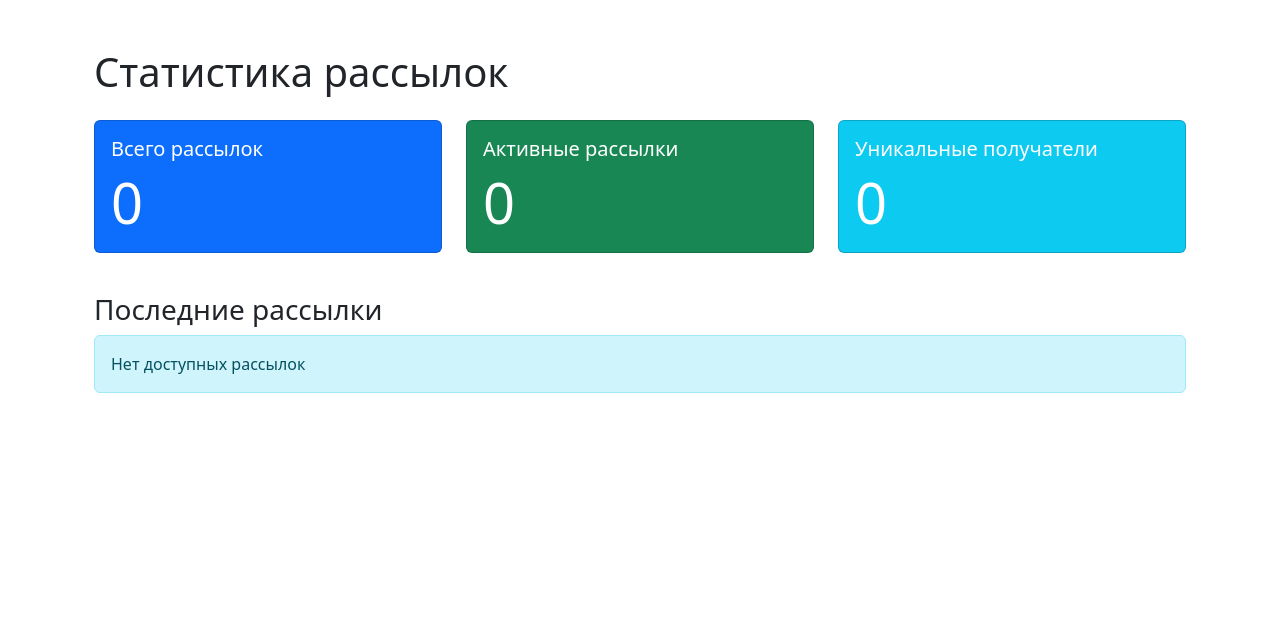
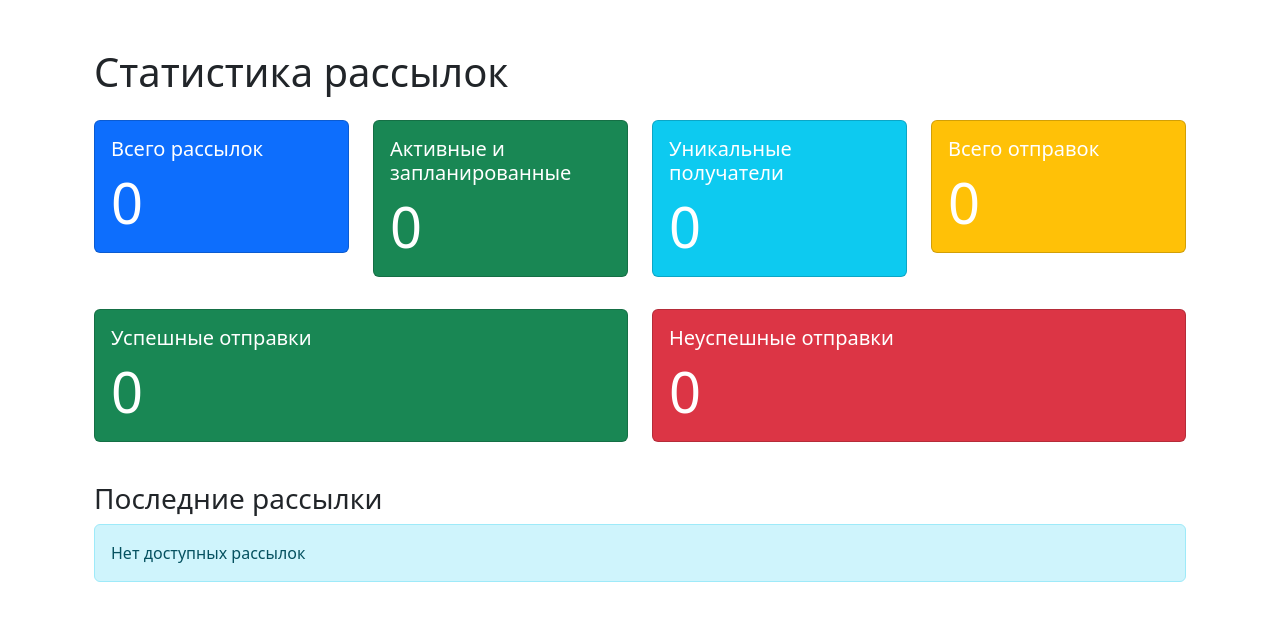
Before and after one commit to eburgcustom/Course_paper_4, a Django app: page / in a window 1280 px wide. Shown: the part 56-677 px from the top of the page. Run offline with Django 5.2, Linux system fonts and the light colour scheme; data that the repository does not hold is empty; some libraries are stand-ins or nearby versions.

Commit message:
statistics and reports

```diff
--- a/clients/templates/clients/home.html
+++ b/clients/templates/clients/home.html
@@ -1,11 +1,12 @@
 {% extends "clients/base.html" %}
+{% load math_filters %}
 
 {% block content %}
 <div class="container mt-5">
     <h1 class="mb-4">Статистика рассылок</h1>
 
     <div class="row">
-        <div class="col-md-4">
+        <div class="col-md-3">
             <div class="card text-white bg-primary mb-3">
                 <div class="card-body">
                     <h5 class="card-title">Всего рассылок</h5>
@@ -13,19 +14,56 @@
                 </div>
             </div>
         </div>
-        <div class="col-md-4">
+        <div class="col-md-3">
             <div class="card text-white bg-success mb-3">
                 <div class="card-body">
-                    <h5 class="card-title">Активные рассылки</h5>
+                    <h5 class="card-title">Активные и запланированные</h5>
                     <p class="card-text display-4">{{ active_mailings }}</p>
                 </div>
             </div>
         </div>
-        <div class="col-md-4">
+        <div class="col-md-3">
             <div class="card text-white bg-info mb-3">
                 <div class="card-body">
                     <h5 class="card-title">Уникальные получатели</h5>
                     <p class="card-text display-4">{{ unique_recipients }}</p>
+                </div>
+            </div>
+        </div>
+        <div class="col-md-3">
+            <div class="card text-white bg-warning mb-3">
+                <div class="card-body">
+                    <h5 class="card-title">Всего отправок</h5>
+                    <p class="card-text display-4">{{ total_attempts }}</p>
+                </div>
+            </div>
+        </div>
+    </div>
+
+    <div class="row mt-3">
+        <div class="col-md-6">
+            <div class="card text-white bg-success mb-3">
+                <div class="card-body">
+                    <h5 class="card-title">Успешные отправки</h5>
+                    <p class="card-text display-4">{{ successful_attempts }}</p>
+                    {% if total_attempts > 0 %}
+                        <small class="text-white-50">
+                            Успешность: {{ successful_attempts|mul:100|div:total_attempts|floatformat:1 }}%
+                        </small>
+                    {% endif %}
+                </div>
+            </div>
+        </div>
+        <div class="col-md-6">
+            <div class="card text-white bg-danger mb-3">
+                <div class="card-body">
+                    <h5 class="card-title">Неуспешные отправки</h5>
+                    <p class="card-text display-4">{{ failed_attempts }}</p>
+                    {% if total_attempts > 0 %}
+                        <small class="text-white-50">
+                            Процент ошибок: {{ failed_attempts|mul:100|div:total_attempts|floatformat:1 }}%
+                        </small>
+                    {% endif %}
                 </div>
             </div>
         </div>
--- a/clients/views.py
+++ b/clients/views.py
@@ -15,9 +15,9 @@ from .forms import MailingForm, MessageForm, RecipientForm
 
 def home(request):
     total_mailings = Mailing.objects.count()
+    # Активные и запланированные рассылки
     active_mailings = Mailing.objects.filter(
-        status=Mailing.STARTED,
-        start_time__lte=timezone.now(),
+        status__in=[Mailing.STARTED, Mailing.CREATED],
         end_time__gte=timezone.now()
     ).count()
 
@@ -25,12 +25,20 @@ def home(request):
         mailings__isnull=False
     ).distinct().count()
 
+    # Статистика отправок
+    total_attempts = MailingAttempt.objects.count()
+    successful_attempts = MailingAttempt.objects.filter(status=MailingAttempt.SUCCESS).count()
+    failed_attempts = MailingAttempt.objects.filter(status=MailingAttempt.FAILED).count()
+
     latest_mailings = Mailing.objects.order_by('-created_at')[:5]
 
     context = {
         'total_mailings': total_mailings,
         'active_mailings': active_mailings,
         'unique_recipients': unique_recipients,
+        'total_attempts': total_attempts,
+        'successful_attempts': successful_attempts,
+        'failed_attempts': failed_attempts,
         'latest_mailings': latest_mailings,
     }
     return render(request, 'clients/home.html', context)
```
